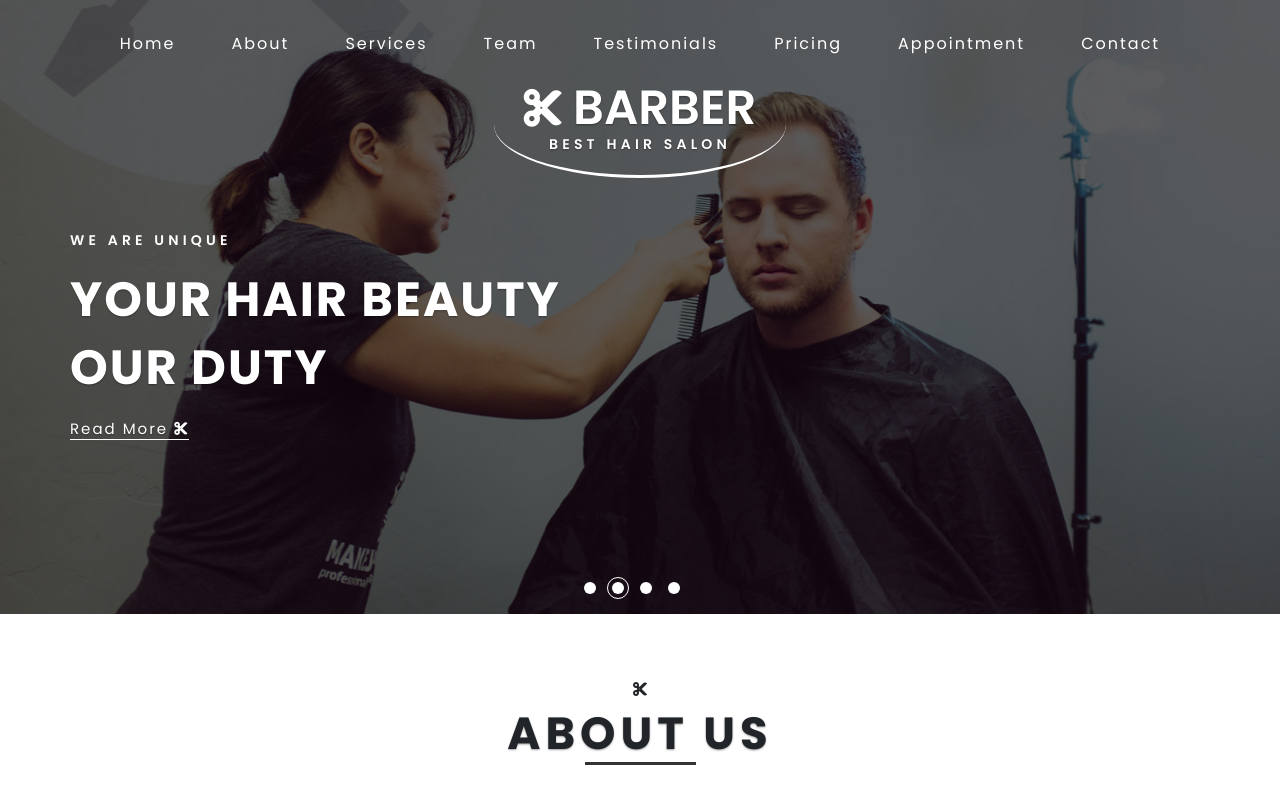
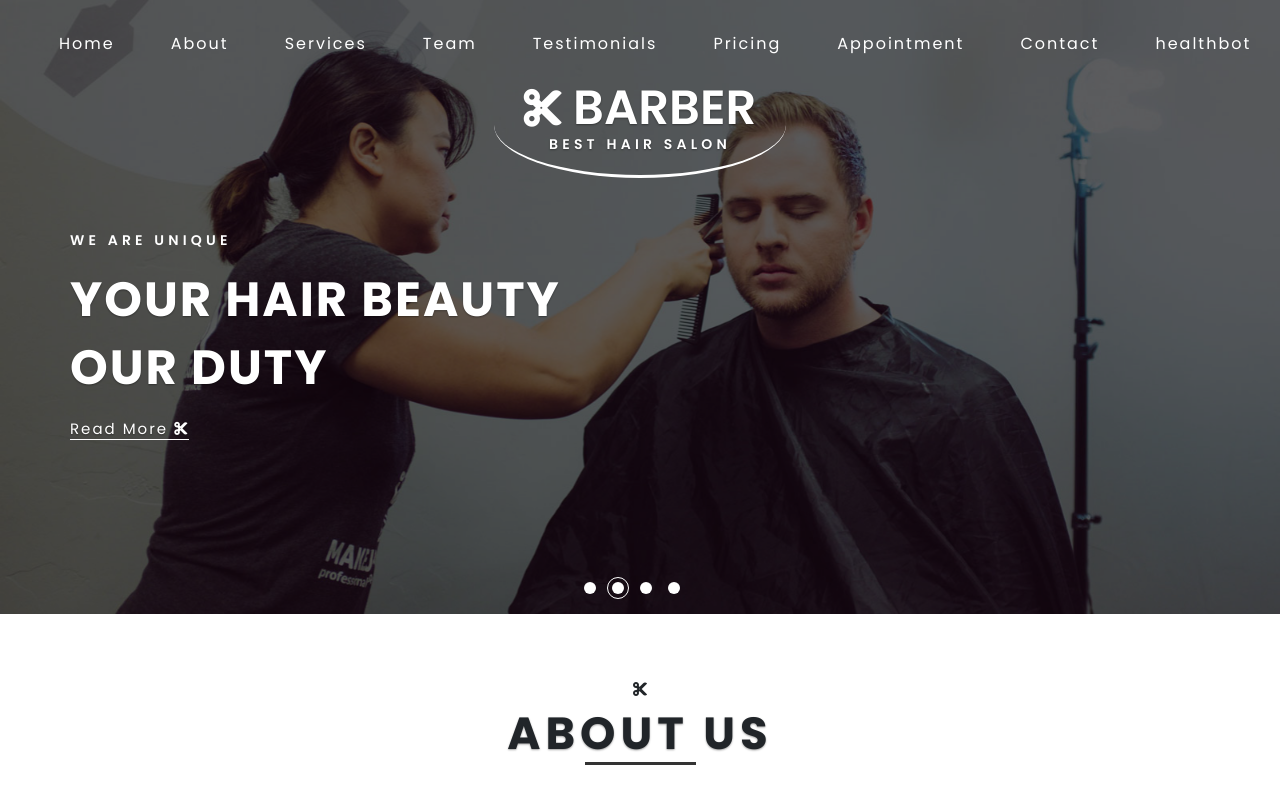
Before and after one commit to BhojkrishnaMudunuri/project1, a plain HTML site: page index.html in a window 1280 px wide. Shown: the top 800 px of the page. Drawn offline with Linux system fonts and the light colour scheme.

Commit message:
Update index.html

```diff
--- a/index.html
+++ b/index.html
@@ -81,6 +81,8 @@
 							</li>
 							<li class="nav-item">
 								<a class="nav-link scroll" href="#contact">Contact</a>
+							<li class="nav-item">
+								<a class="nav-link scroll" href="healthbot.html">healthbot</a>
 							</li>
 
 						</ul>
```
